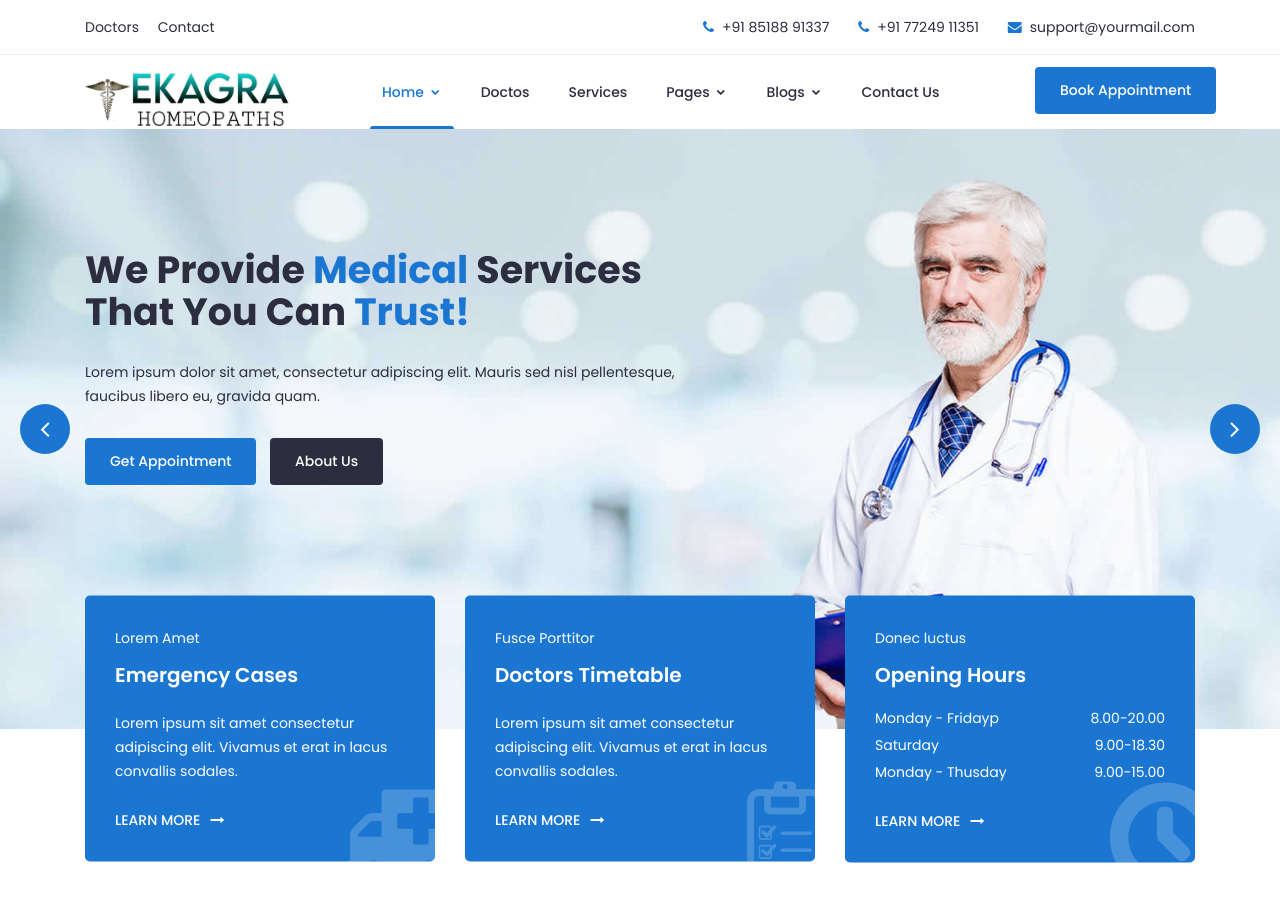
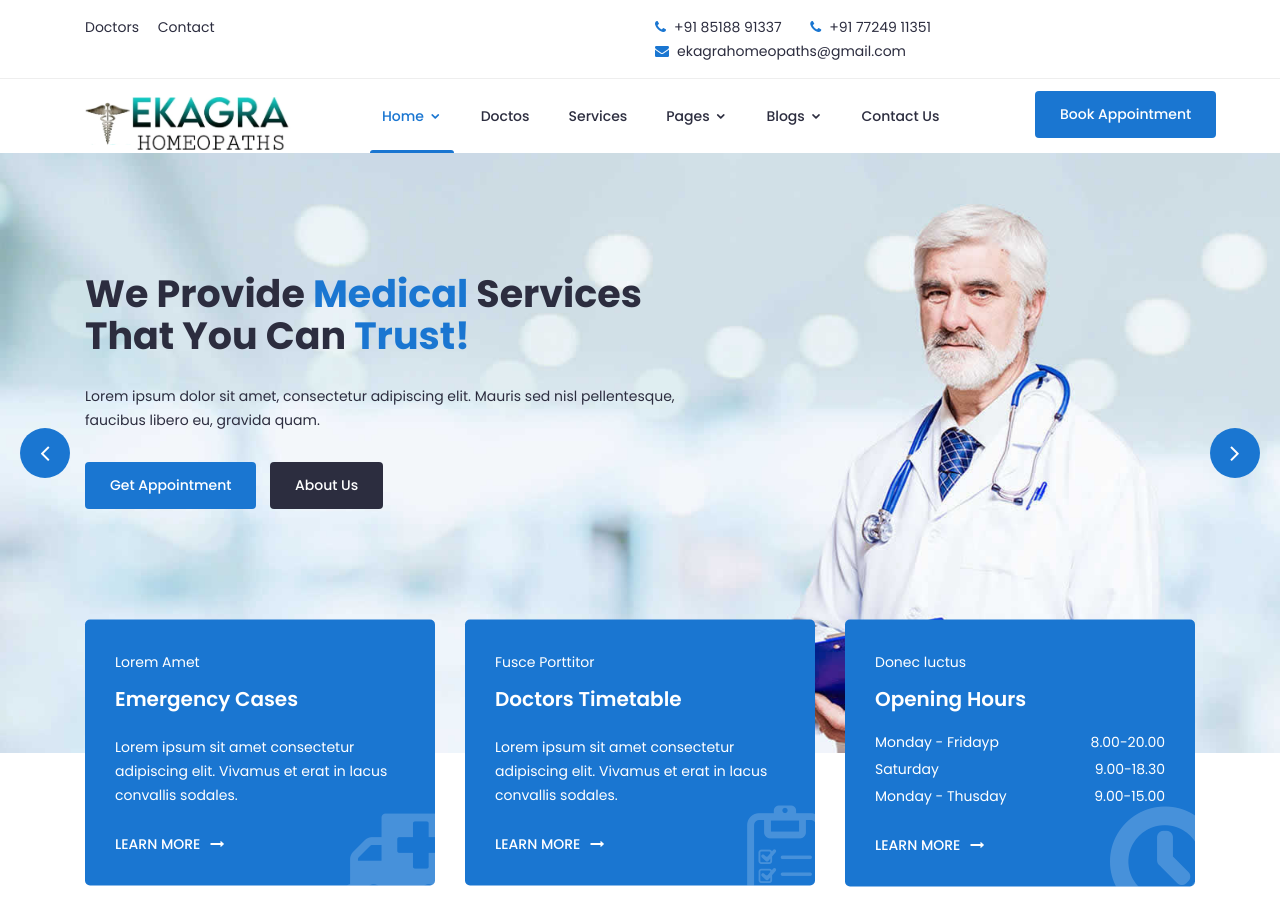
Before and after one commit to nikhilsahu349/Ekagra-Homeopaths, a plain HTML site: page index.html in a window 1280 px wide. Shown: the top 920 px of the page. Drawn offline with Linux system fonts and the light colour scheme; a script that the page names is missing.

Commit message:
Update index.html

```diff
--- a/index.html
+++ b/index.html
@@ -82,7 +82,7 @@
 							<ul class="top-contact">
 								<li><i class="fa fa-phone"></i>+91 85188 91337</li>
 								<li><i class="fa fa-phone"></i>+91 77249 11351</li>
-								<li><i class="fa fa-envelope"></i><a href="mailto:support@yourmail.com">support@yourmail.com</a></li>
+								<li><i class="fa fa-envelope"></i><a href="ekagrahomeopaths@gmail.com">ekagrahomeopaths@gmail.com</a></li>
 							</ul>
 							<!-- End Top Contact -->
 						</div>
```
